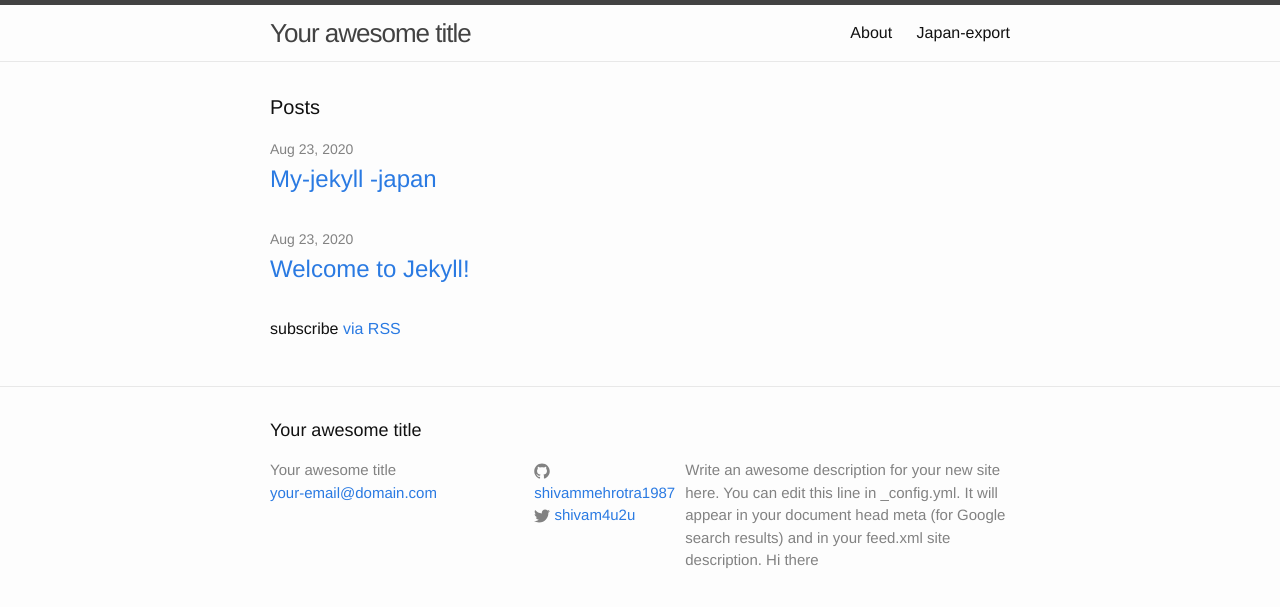
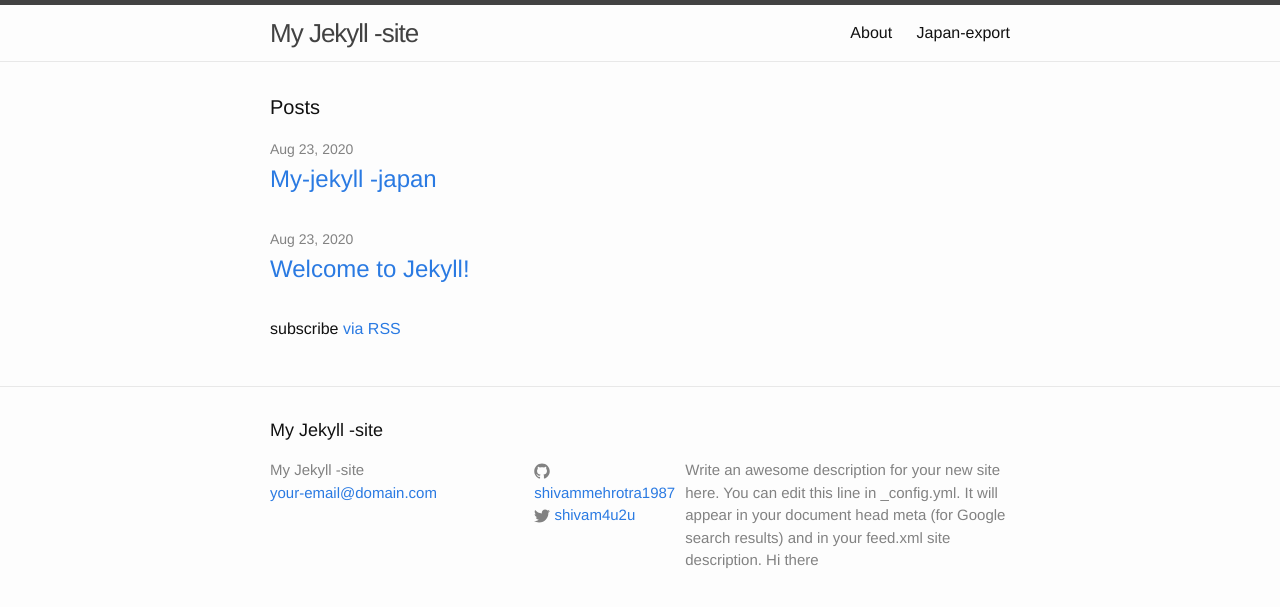
Before and after one commit to shivammehrotra1987/my-jekyll-site, a Jekyll site: the page built from index.html, in a window 1280 px wide. Shown: the top 607 px of the page. Built offline with Jekyll 4.4.1, drawn with Linux system fonts in a browser that asks for light colours.

Commit message:
Updated Config

```diff
--- a/_config.yml
+++ b/_config.yml
@@ -1,5 +1,5 @@
 ---
-title: Your awesome title
+title: My Jekyll -site
 timezone: UTC
 collections:
   posts:
```
